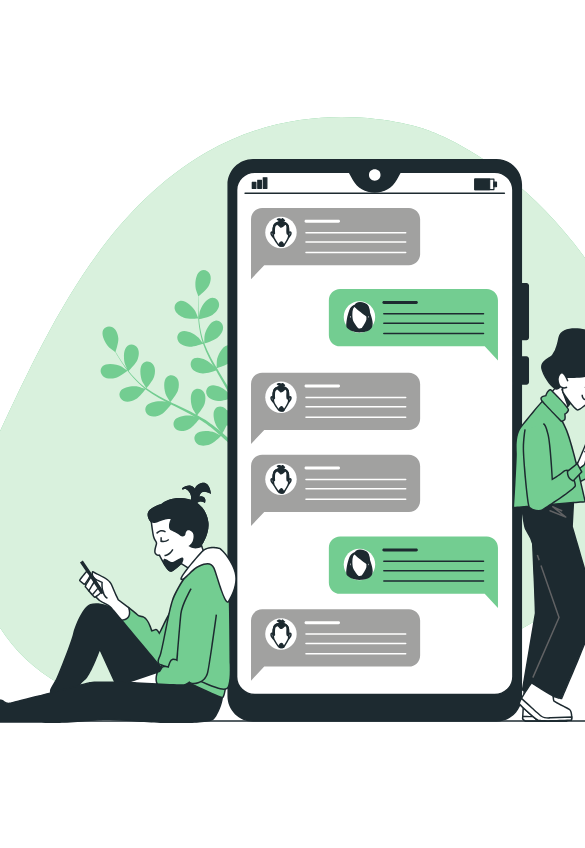
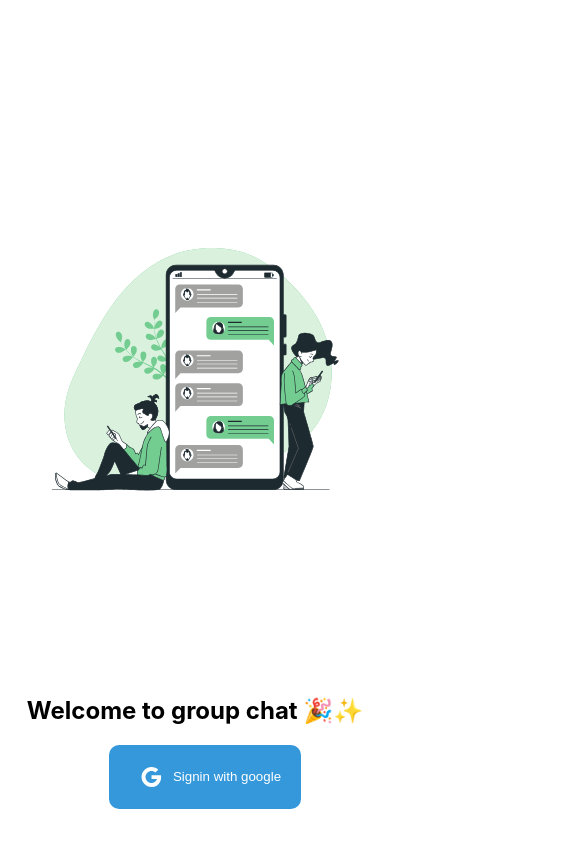
Before and after one commit to Deepakmukka1/superchat, a React (Create React App) app: page / in a window 390 px wide. Shown: the top 848 px of the page, 585 px wide, since content can reach past the window. Built offline with nearby package versions, Linux system fonts and the light colour scheme; no server answers.

Commit message:
⚡️Responsive landing page

```diff
--- a/src/components/Signin/Signin.css
+++ b/src/components/Signin/Signin.css
@@ -5,9 +5,28 @@
     flex-direction: row-reverse;
     align-items: center;
     height: 100vh;
+    /* background-color: #D9F1DD; */
 }
 .icon{
 
     /* transform: scale(0.9); */
     margin: 5rem;
 }
+.cta-div{
+    display: flex;
+    justify-content: center;
+    flex-direction: column;
+    align-items: center;
+    /* height: ; */
+}
+@media  screen and (max-width:850px) {
+
+    .signin{
+        flex-direction: column;
+    }
+    .icon{
+        transform: scale(0.4);
+        margin-bottom: 0rem;
+    }
+
+}
--- a/src/components/Signin/index.js
+++ b/src/components/Signin/index.js
@@ -14,9 +14,9 @@ const Signin = ({ auth }) => {
       <div className="icon">
       <Icon />
       </div>
-      <div>
+      <div className="cta-div">
       <h2>Welcome to group chat 🎉✨</h2>
-      <button onClick={signInWithGoogle} className="btn" style={{display:'flex',width:'12rem',alignItems:'center',justifyContent:'center'}}><GoogleIcon/> Signin with google</button>
+      <button onClick={signInWithGoogle} className="btn" style={{display:'flex',width:'12rem',alignItems:'center',justifyContent:'center',marginBottom:'50px'}}><GoogleIcon/> Signin with google</button>
       </div>
     </div>
   );
```
